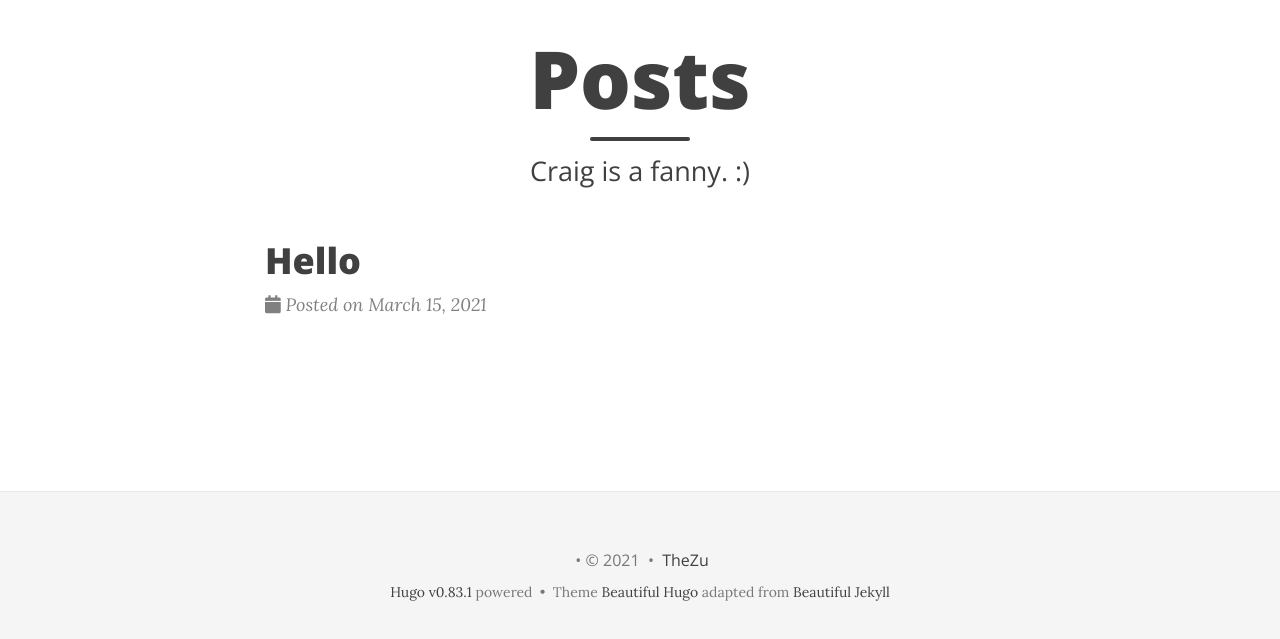
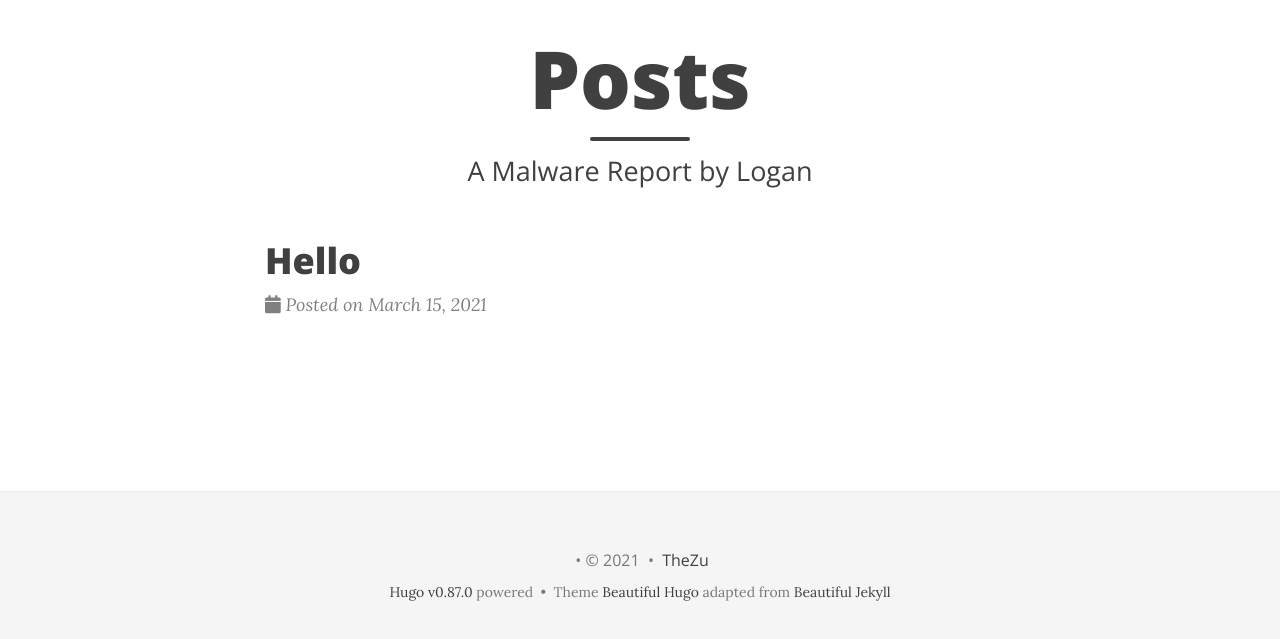
Before and after one commit to locass3/locass3.github.io, a plain HTML site: page index.html in a window 1280 px wide. Shown: the part 147-786 px from the top of the page. Drawn offline with nearby package versions, Linux system fonts and the light colour scheme; some packages are replaced by stand-ins of ours; a script that the page names is missing.

Commit message:
rebuilding site Fri Aug  6 07:29:31 PM BST 2021

```diff
--- a/index.html
+++ b/index.html
@@ -38,7 +38,7 @@
   <meta name="twitter:image" content="mal.jpg" />
   <meta name="twitter:card" content="summary" />
   <link href='img/favicon.ico' rel='icon' type='image/x-icon'/>
-  <meta name="generator" content="Hugo 0.83.1" />
+  <meta name="generator" content="Hugo 0.87.0" />
   <link rel="alternate" href="index.xml" type="application/rss+xml" title="TheZu"><link rel="stylesheet" href="https://cdnjs.cloudflare.com/ajax/libs/KaTeX/0.10.0/katex.min.css" integrity="sha384-9eLZqc9ds8eNjO3TmqPeYcDj8n+Qfa4nuSiGYa6DjLNcv9BtN69ZIulL9+8CqC9Y" crossorigin="anonymous">
   <link rel="stylesheet" href="https://use.fontawesome.com/releases/v5.5.0/css/all.css" integrity="sha384-B4dIYHKNBt8Bc12p+WXckhzcICo0wtJAoU8YZTY5qE0Id1GSseTk6S+L3BlXeVIU" crossorigin="anonymous">
   <link rel="stylesheet" href="https://maxcdn.bootstrapcdn.com/bootstrap/3.3.7/css/bootstrap.min.css" integrity="sha384-BVYiiSIFeK1dGmJRAkycuHAHRg32OmUcww7on3RYdg4Va+PmSTsz/K68vbdEjh4u" crossorigin="anonymous"><link rel="stylesheet" href="css/main.css" /><link rel="stylesheet" href="https://fonts.googleapis.com/css?family=Lora:400,700,400italic,700italic" />
@@ -179,7 +179,7 @@
 
 
 
-                  <span class="page-subheading">Craig is a fanny. :)</span>
+                  <span class="page-subheading">A Malware Report by Logan</span>
 
 
 
@@ -271,7 +271,7 @@
         </p>
 
         <p class="credits theme-by text-muted">
-          <a href="https://gohugo.io">Hugo v0.83.1</a> powered &nbsp;&bull;&nbsp; Theme <a href="https://github.com/halogenica/beautifulhugo">Beautiful Hugo</a> adapted from <a href="https://deanattali.com/beautiful-jekyll/">Beautiful Jekyll</a>
+          <a href="https://gohugo.io">Hugo v0.87.0</a> powered &nbsp;&bull;&nbsp; Theme <a href="https://github.com/halogenica/beautifulhugo">Beautiful Hugo</a> adapted from <a href="https://deanattali.com/beautiful-jekyll/">Beautiful Jekyll</a>
 
         </p>
       </div>
```
Also changed, not shown: 404.html (+2 -2 lines), categories/index.html (+2 -2 lines), posts/hello/index.html (+2 -2 lines), posts/index.html (+2 -2 lines), tags/index.html (+2 -2 lines).
